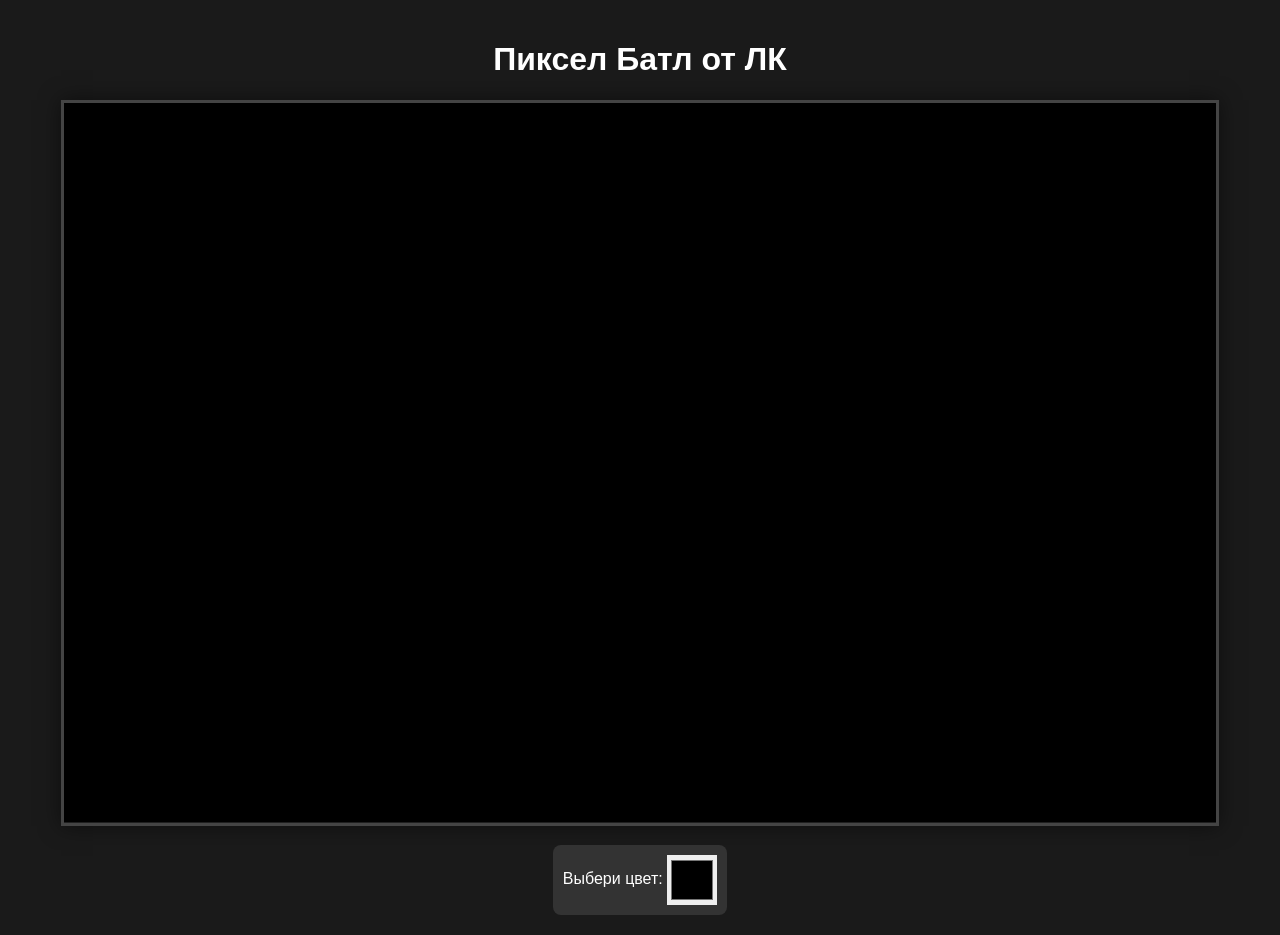
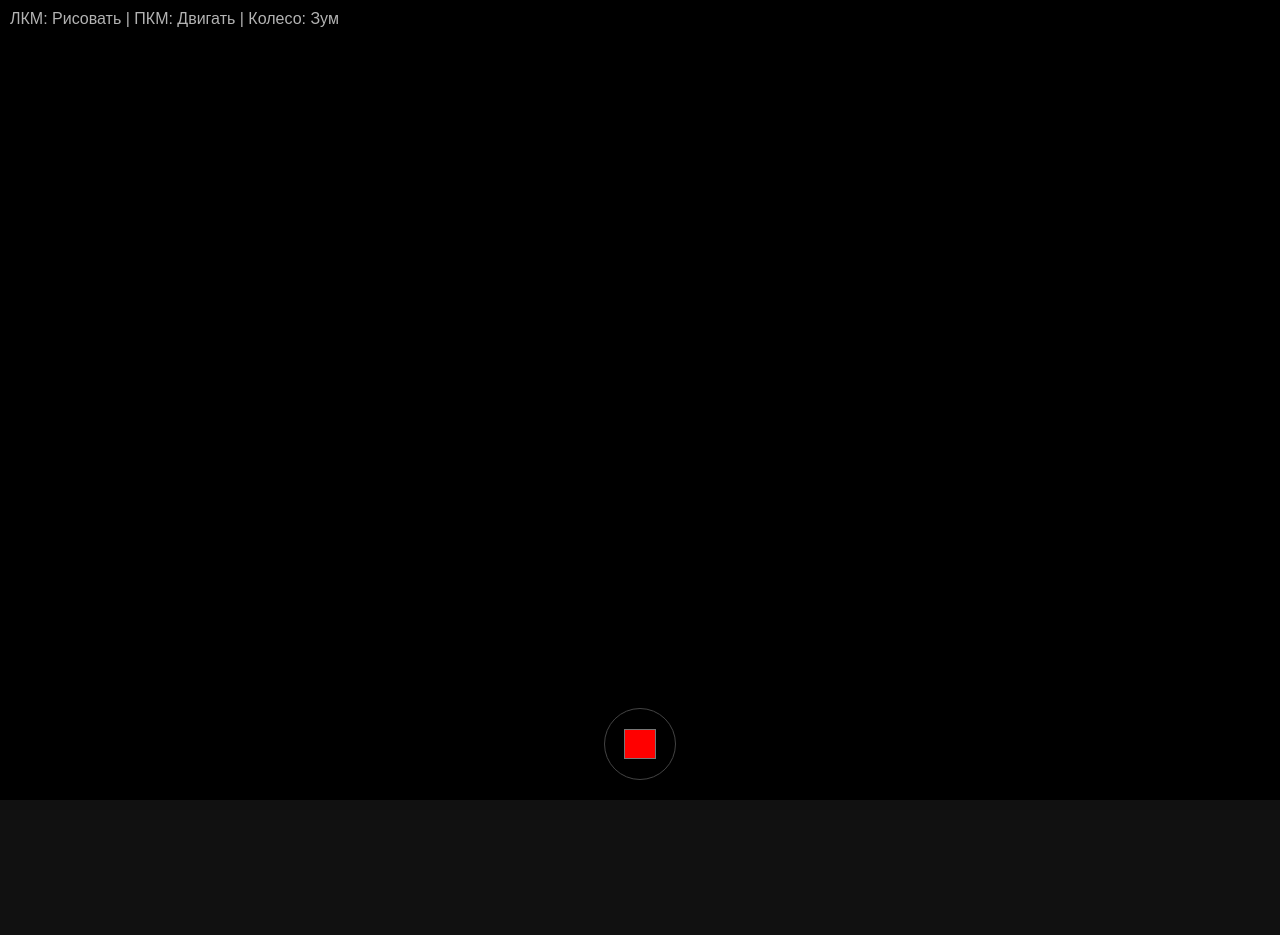
Before and after one commit to lafaren/lime-pixel-batle, a website: page public/index.html in a window 1280 px wide. After the commit the page ends 800 px from the top, so only its background shows below. Drawn offline with nearby package versions, Linux system fonts and the light colour scheme; no server answers.

Commit message:
Update index.html

```diff
--- a/public/index.html
+++ b/public/index.html
@@ -3,28 +3,24 @@
 <head>
     <meta charset="UTF-8">
     <meta name="viewport" content="width=device-width, initial-scale=1.0">
-    <title>Pixel Battle Live</title>
+    <title>Pixel Battle 1000x1000</title>
     <style>
-        body { background: #1a1a1a; color: white; text-align: center; font-family: sans-serif; margin: 0; padding: 20px; }
-        canvas {
-            border: 3px solid #444;
-            background: #fff;
-            box-shadow: 0 0 20px rgba(0,0,0,0.5);
-            image-rendering: pixelated; /* Чтобы пиксели были четкими */
-            max-width: 90vw;
-            cursor: crosshair;
+        body { margin: 0; overflow: hidden; background: #111; font-family: sans-serif; }
+        canvas { display: block; image-rendering: pixelated; }
+        .ui {
+            position: fixed; bottom: 20px; left: 50%; transform: translateX(-50%);
+            background: rgba(0,0,0,0.8); padding: 15px; border-radius: 50px;
+            display: flex; align-items: center; gap: 10px; border: 1px solid #444;
         }
-        .ui { margin-top: 15px; background: #333; padding: 10px; border-radius: 8px; display: inline-block; }
-        input[type="color"] { width: 50px; height: 50px; border: none; cursor: pointer; vertical-align: middle; }
+        input[type="color"] { width: 40px; height: 40px; border: none; cursor: pointer; background: none; }
+        .info { position: fixed; top: 10px; left: 10px; color: white; pointer-events: none; opacity: 0.7; }
     </style>
 </head>
 <body>
-    <h1>Пиксел Батл от ЛК</h1>
+    <div class="info">ЛКМ: Рисовать | ПКМ: Двигать | Колесо: Зум</div>
     <canvas id="canvas"></canvas>
-    <br>
     <div class="ui">
-        <span>Выбери цвет: </span>
-        <input type="color" id="colorPicker" value="#000000">
+        <input type="color" id="colorPicker" value="#ff0000">
     </div>
 
     <script src="/socket.io/socket.io.js"></script>
```
